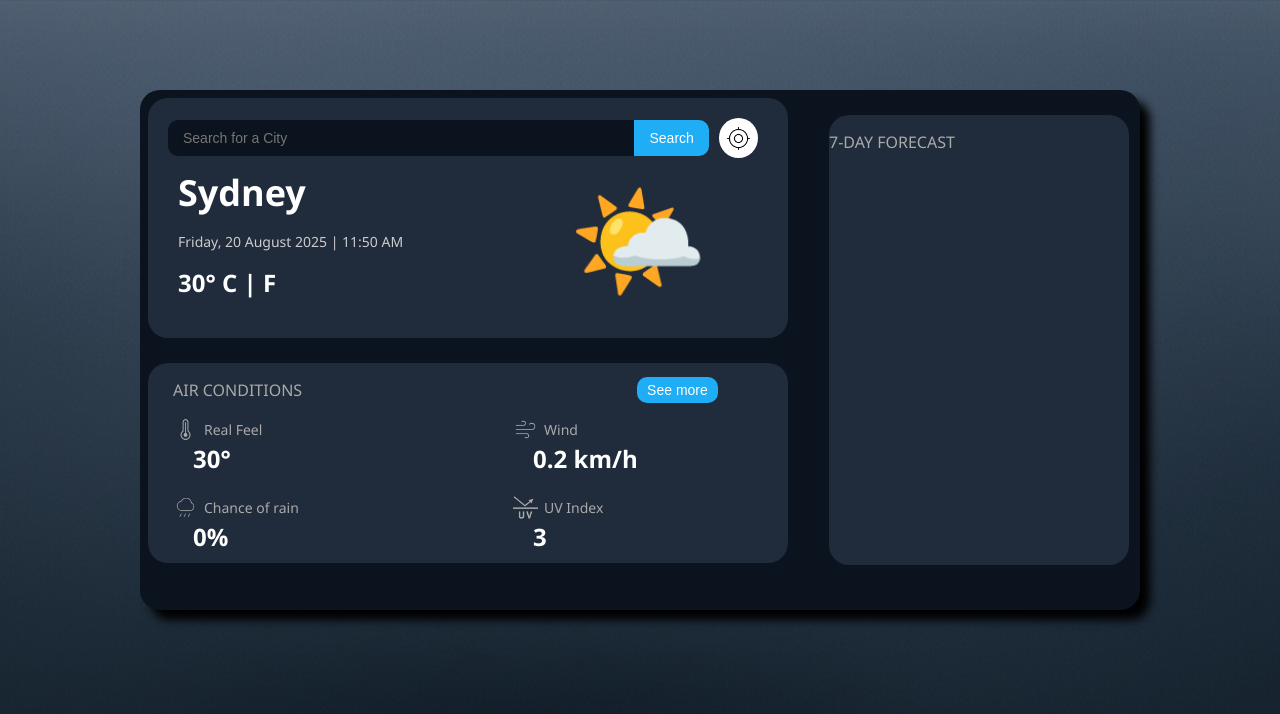
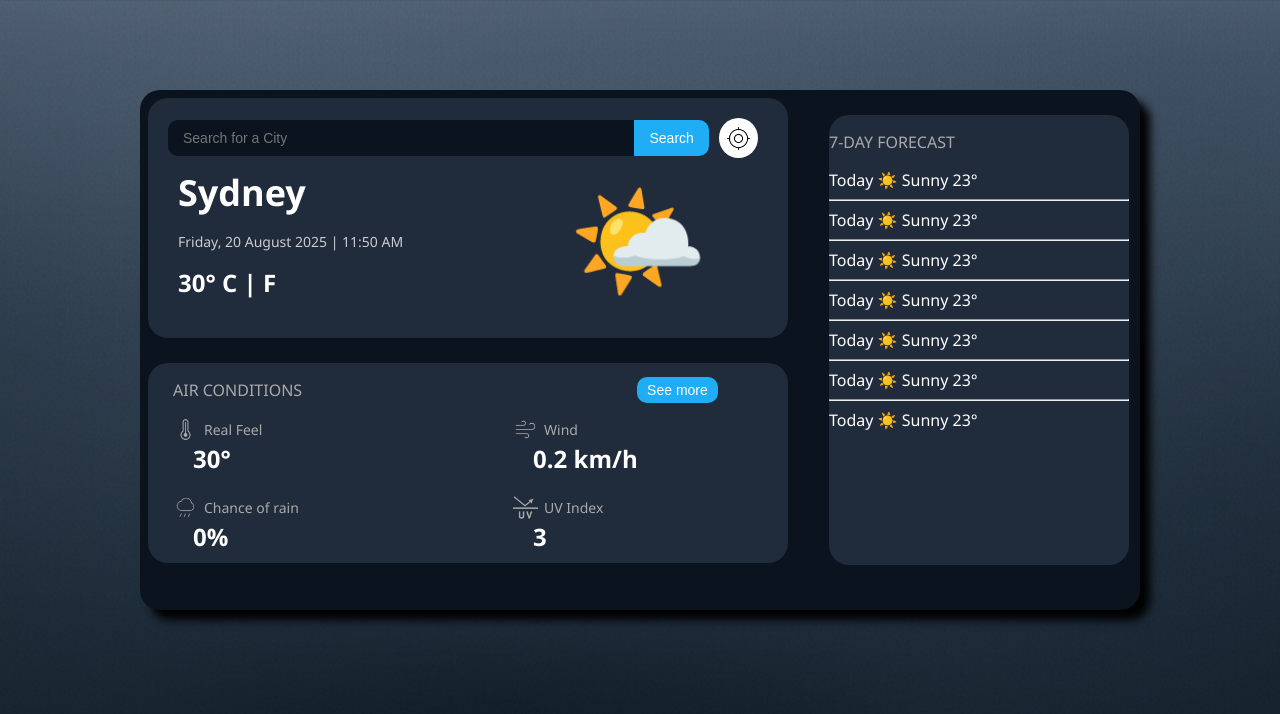
Before and after one commit to YazanT007/Weather-App, a plain HTML site: page index.html in a window 1280 px wide. Drawn offline with Linux system fonts and the light colour scheme.

Commit message:
Added the 7-day forecast

```diff
--- a/index.html
+++ b/index.html
@@ -40,7 +40,8 @@
                     <span class="value1">0.2 km/h</span>
                 </div>
                 <div class="stat1">
-                    <span class="label1"><img class="icons" src="./assets/cloud-rain-alt-1-svgrepo-com.png"> Chance of rain</span>
+                    <span class="label1"><img class="icons" src="./assets/cloud-rain-alt-1-svgrepo-com.png"> Chance of
+                        rain</span>
                     <span class="value1">0%</span>
                 </div>
                 <div class="stat1">
@@ -52,10 +53,52 @@
 
         <div class="forecast">
             <p>7-DAY FORECAST</p>
+            <div class="weather-forecast">
+                <div class="stat2">
+                    <span class="label2">Today</span>
+                    <span class="label2">☀️ Sunny</span>
+                    <span class="label2">23°</span>
+                </div>
+                <hr>
+                <div class="stat2">
+                    <span class="label2">Today</span>
+                    <span class="label2">☀️ Sunny</span>
+                    <span class="label2">23°</span>
+                </div>
+                <hr>
+                <div class="stat2">
+                    <span class="label2">Today</span>
+                    <span class="label2">☀️ Sunny</span>
+                    <span class="label2">23°</span>
+                </div>
+                <hr>
+                <div class="stat2">
+                    <span class="label2">Today</span>
+                    <span class="label2">☀️ Sunny</span>
+                    <span class="label2">23°</span>
+                </div>
+                <hr>
+                <div class="stat2">
+                    <span class="label2">Today</span>
+                    <span class="label2">☀️ Sunny</span>
+                    <span class="label2">23°</span>
+                </div>
+                <hr>
+                <div class="stat2">
+                    <span class="label2">Today</span>
+                    <span class="label2">☀️ Sunny</span>
+                    <span class="label2">23°</span>
+                </div>
+                <hr>
+                <div class="stat2">
+                    <span class="label2">Today</span>
+                    <span class="label2">☀️ Sunny</span>
+                    <span class="label2">23°</span>
+                </div>
+            </div>
+        </div>
 
-            </div>
-
-        </div>
+    </div>
     </div>
 
 
```
